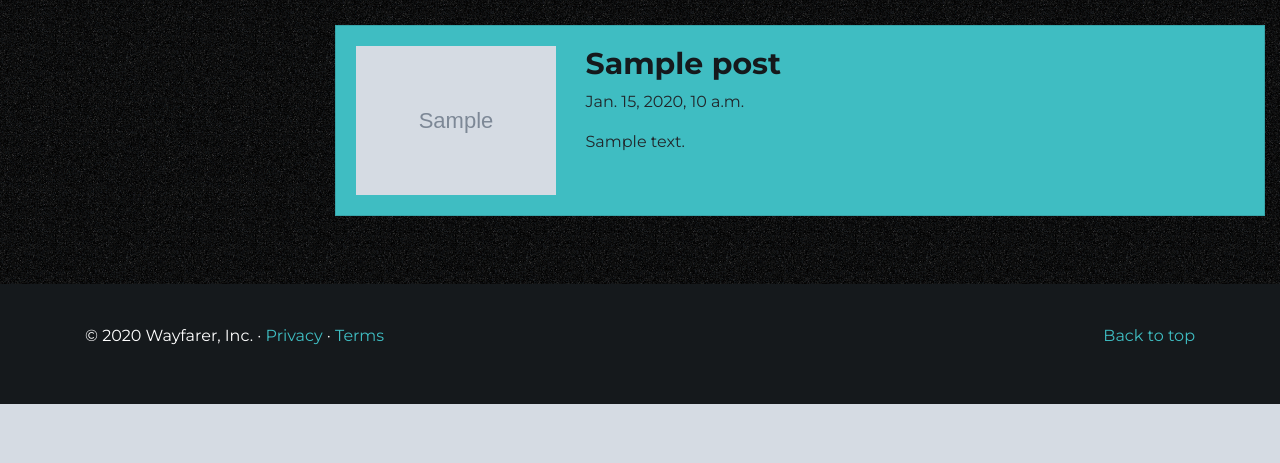
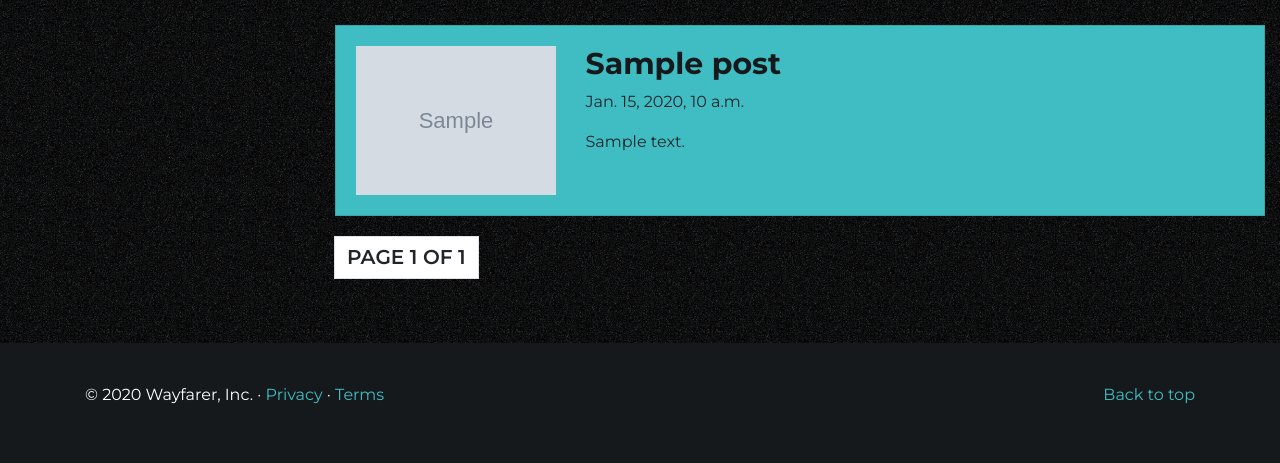
Before and after one commit to gabtorre/wayfarer, a Django app: page /cities/1 in a window 1280 px wide. Shown: the part 912-1375 px from the top of the page. Before the commit the page ends 1316 px from the top, so only its background shows below. Run offline with Django 3.2, Linux system fonts and the light colour scheme; a user stored in the database is signed in; tables that the repository leaves empty hold one stand-in row (values such as "Sample post"); grey boxes marked "Sample" are stand-in pictures; some libraries are stand-ins or nearby versions.

Commit message:
adds pagination

```diff
--- a/main_app/templates/main.html
+++ b/main_app/templates/main.html
@@ -54,7 +54,7 @@
 
       <!-- City Posts -->
 
-          {% for post in posts.all %}
+          {% for post in posts %}
           <div class="card article">
             <div class="card-body">
 
@@ -65,7 +65,7 @@
                 <div class="col-sm-9">
                   <h3 class="article-title"><a href="{% url 'post' post.id %}">{{post.title}}</a></h3>
                   <p>{{post.created_date}}</p>
-                  <p>{{post.content}}</p>
+                  <p>{{post.content|truncatewords:30|linebreaks}}</p>
                 </div>
               </div>
 
@@ -73,6 +73,8 @@
           </div>
 
           {% endfor %}
+
+          {%	include	'pagination.html'	with	page=posts	%}
 
     </div>
   </div>
--- /dev/null
+++ b/main_app/templates/pagination.html
@@ -0,0 +1,35 @@
+<nav aria-label="Page navigation example" >
+
+    <ul class="pagination">
+
+        <li class="page-item">
+
+            {% if page.has_previous %}
+            <a class="page-link" href="?page={{page.previous_page_number}}">Previous</a>
+
+            {% endif %}
+
+        </li>
+
+        <li class="page-item">
+
+            <a class="page-link">Page {{page.number}} of {{page.paginator.num_pages}}</a>
+
+        </li>
+
+
+    <li class="page-item">
+
+            {% if page.has_next %}
+            <a class="page-link" href="?page={{page.next_page_number}}">Next</a>
+
+            {% endif %}
+
+        </li>
+
+
+    </ul>
+
+
+
+</nav>
--- a/main_app/urls.py
+++ b/main_app/urls.py
@@ -3,11 +3,14 @@ from . import views
 from django.conf.urls.static import static
 from wayfare import settings
 
+from .views import main
+
 urlpatterns = [
     path('', views.home, name='home'),
     path('login_redirect', views.login_redirect, name='login_redirect'),
-    path('cities/<int:city_id>', views.main, name='main'),
+    # path('cities/<int:city_id>', views.main, name='main'),
     path('new_post/<int:city_id>', views.new_post, name='new_post'),
+    path('cities/<int:city_id>', main, name='main'),
     path('post/<int:post_id>/', views.post, name='post'),
     path('post/<int:post_id>/delete', views.post_delete, name='post_delete'),
     path('profile/', views.profile, name='profile'),
--- a/main_app/views.py
+++ b/main_app/views.py
@@ -9,6 +9,8 @@ from django.contrib.auth.decorators import login_required
 # internal
 from .forms import Profile_Form, Post_Form
 from .models import Post, City
+
+from django.core.paginator import Paginator, EmptyPage, PageNotAnInteger
 # Create your views here.
 
 """ TODO handle error messages """
@@ -84,10 +86,22 @@ def post_delete(request, post_id):
 def main(request, city_id):
     cities = City.objects.all()
     city = City.objects.get(id=city_id)
-    posts = Post.objects.filter(city=city_id)
+    # posts = Post.objects.filter(city=city_id)
+    post_list = Post.objects.filter(city=city_id)
+    paginator = Paginator(post_list, 2)
+    page = request.GET.get('page')
+
+    try:
+        posts = paginator.page(page)
+    except PageNotAnInteger:
+        posts = paginator.page(1)
+
+    except EmptyPage:
+        posts = paginator.page(paginator.num_pages)
+
     post_form = Post_Form()
     #posts = Post.objects.all()
-    context = {'c_city':city, 'posts':posts, 'cities': cities, 'post_form':post_form}
+    context = {'c_city':city, 'posts':posts, 'cities': cities, 'post_form':post_form, 'page':page}
     return render(request, 'main.html', context)
 
 
--- a/wayfare/urls.py
+++ b/wayfare/urls.py
@@ -20,6 +20,9 @@ from django.conf.urls.static import static
 
 urlpatterns = [
     path('admin/', admin.site.urls),
+
+    path('', include('main_app.urls')),
+
     path('', include('main_app.urls')),
     path('accounts/', include('django.contrib.auth.urls'))
 ] + static(settings.MEDIA_URL, document_root=settings.MEDIA_ROOT)
```
